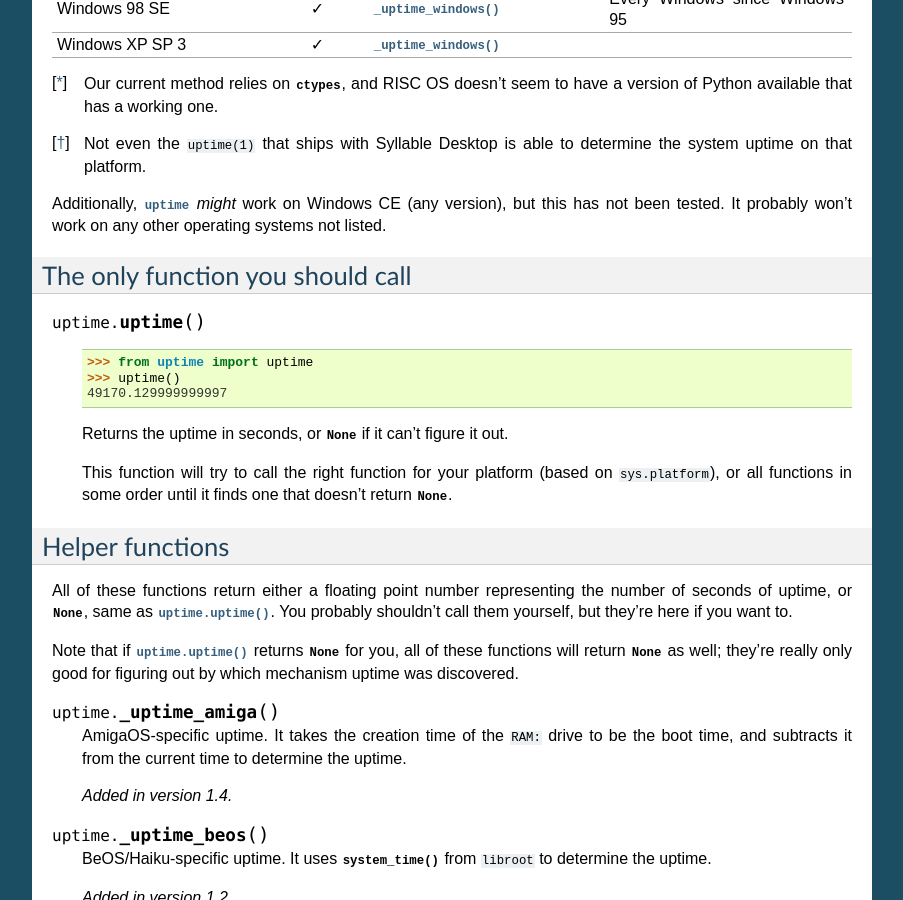
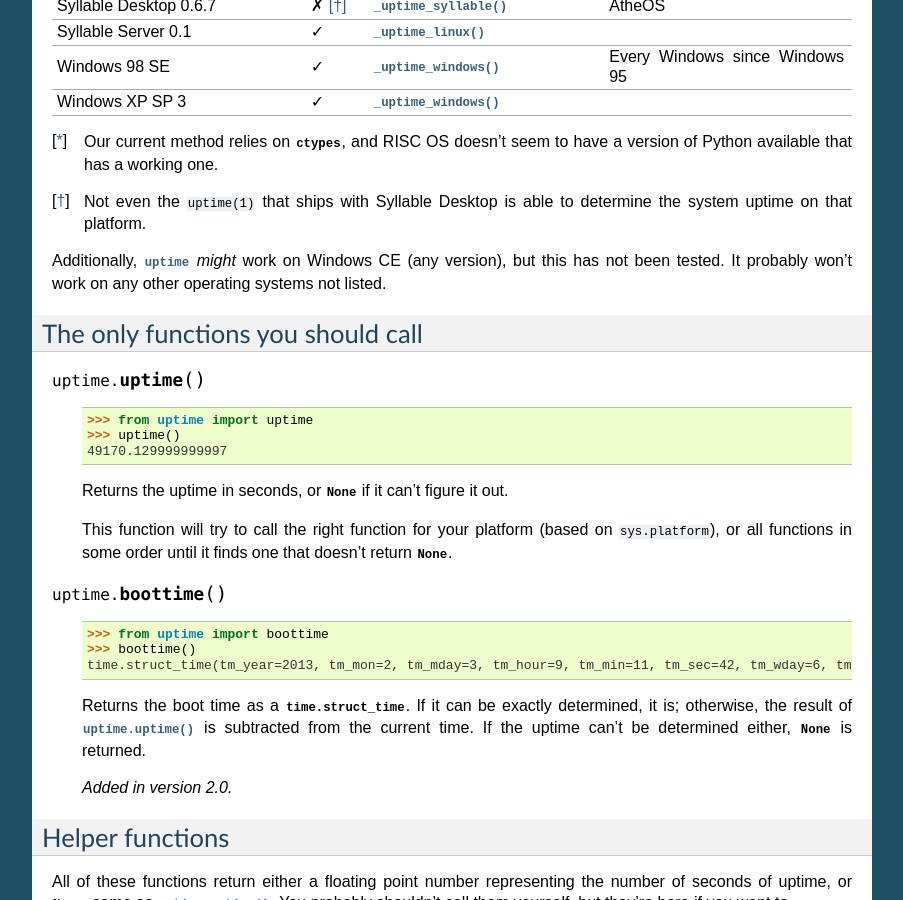
Before and after one commit to Cairnarvon/uptime, a Sphinx documentation site: the page built from doc/index.rst, in a window 1280 px wide and 900 px high, scrolled down 834 px. Shown: the whole window, without its empty margins (198-1101 px from the left). Built offline with Sphinx 7.4.7, drawn with Linux system fonts in a browser that asks for light colours; some of the changed text lies outside the part shown.

Commit message:
Documented boottime().

```diff
--- a/doc/index.rst
+++ b/doc/index.rst
@@ -11,6 +11,9 @@ This module provides a function—:func:`uptime.uptime`—that tells you how lon
 your system has been up. This turns out to be surprisingly non-straightforward,
 but not impossible on any major platform. It tries to do this without creating
 any child processes, because parsing ``uptime(1)``'s output is cheating.
+
+In the course of determining the uptime, this module may also determine the
+boot time. Therefore, it also provides a way to get at that.
 
 It also exposes various platform-specific `helper functions`_, which you
 probably won't need.
@@ -85,8 +88,8 @@ has not been tested. It probably won't work on any other operating systems not
 listed.
 
 
-The only function you should call
----------------------------------
+The only functions you should call
+----------------------------------
 
 .. function:: uptime
 
@@ -99,6 +102,19 @@ The only function you should call
    This function will try to call the right function for your platform (based
    on ``sys.platform``), or all functions in some order until it finds one
    that doesn't return :const:`None`.
+
+.. function:: boottime
+
+    >>> from uptime import boottime
+    >>> boottime()
+    time.struct_time(tm_year=2013, tm_mon=2, tm_mday=3, tm_hour=9, tm_min=11, tm_sec=42, tm_wday=6, tm_yday=34, tm_isdst=0)
+
+   Returns the boot time as a :class:`time.struct_time`. If it can be exactly
+   determined, it is; otherwise, the result of :func:`uptime.uptime` is
+   subtracted from the current time. If the uptime can't be determined either,
+   :const:`None` is returned.
+
+   .. versionadded:: 2.0
 
 
 Helper functions
```
